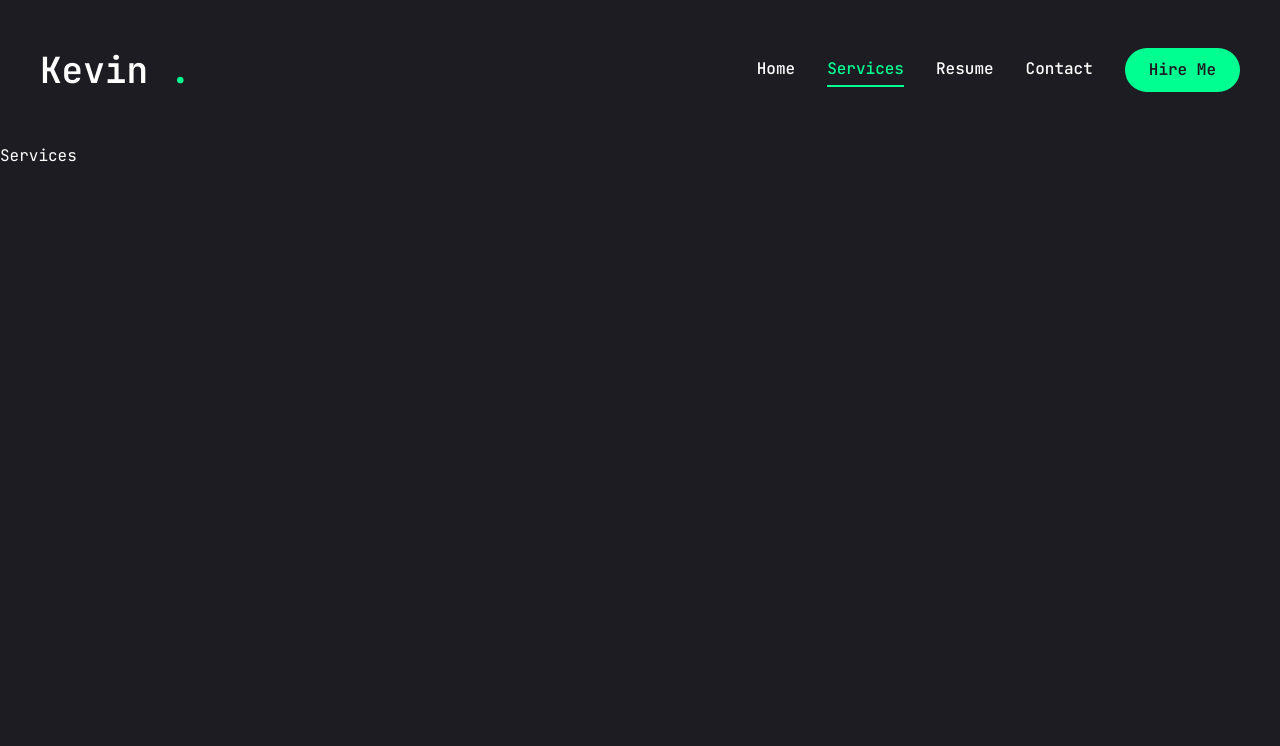
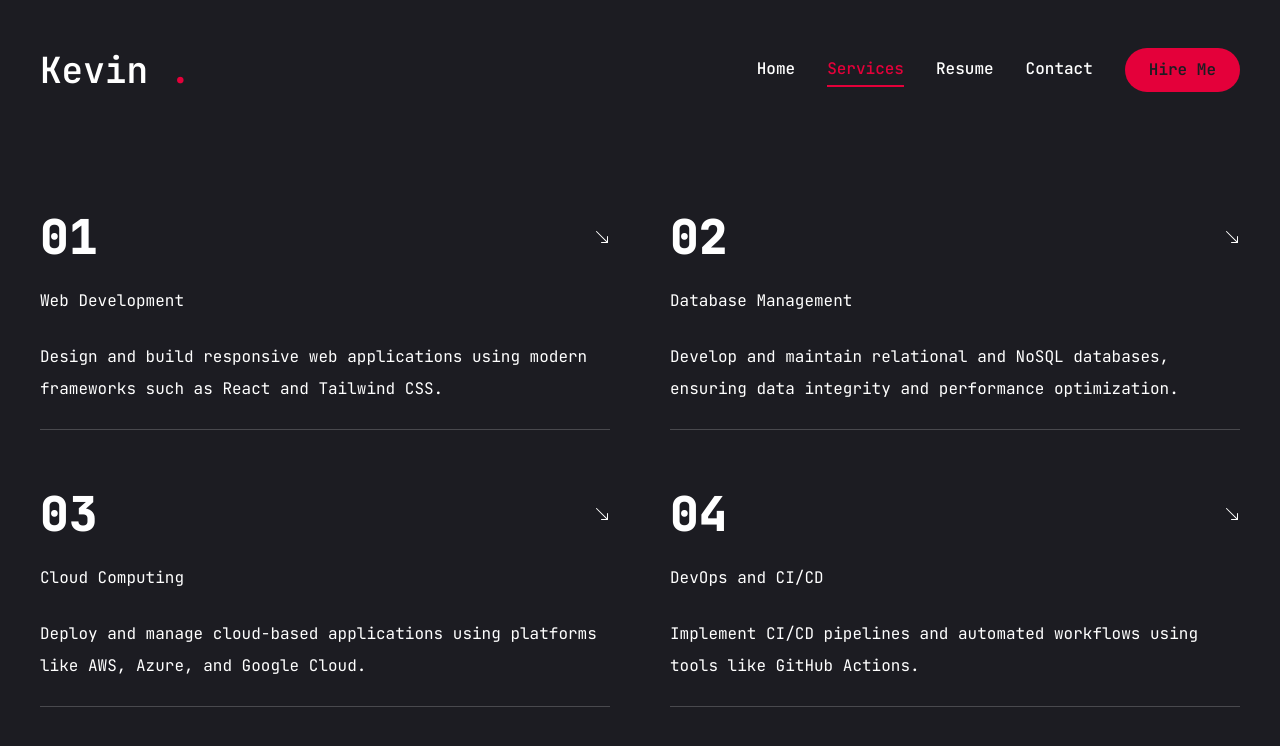
Before and after one commit to TheFifthNinja/TheFifthNinja, a Next.js app: page /services in a window 1280 px wide. Shown: the top 746 px of the page. Built offline with nearby package versions, Linux system fonts and the light colour scheme.

Commit message:
Home page done started on services

```diff
--- a/app/page.jsx
+++ b/app/page.jsx
@@ -4,13 +4,14 @@ import { FiDownload } from "react-icons/fi"
 // Components
 import Social from "@/components/Social"
 import Photo from "@/components/Photo"
+import Stats from "@/components/Stats"
 
 const page = () => {
   return <section className="h-full">
     <div className="container mx-auto h-full">
       <div className="flex flex-col xl:flex-row items-center justify-between xl:pt-8 xl:pb-24">
         {/* Text */}
-        <div className="text-center xl:text-left">
+        <div className="text-center xl:text-left order-2 xl:order-none">
           <span className="text-xl">Software Engineer</span>
           <h1 className="h1">
             Hello I'm <br /> <span className="text-accent">Kevin Albert</span>
@@ -40,11 +41,12 @@ const page = () => {
           </div>
         </div>
         {/* Photo */}
-        <div>
+        <div className="order-1 xl:order-none mb-8 xl:mb-0">
           <Photo />
         </div>
       </div>
     </div>
+    <Stats />
   </section>;
 }
 
--- a/app/services/page.jsx
+++ b/app/services/page.jsx
@@ -1,5 +1,74 @@
+"use client";
+
+import { BsArrowDownRight } from 'react-icons/bs';
+import Link from "next/link";
+
+const services = [
+  {
+    num: "01",
+    title: "Web Development",
+    description: "Design and build responsive web applications using modern frameworks such as React and Tailwind CSS.",
+    href: ""
+  },
+  {
+    num: "02",
+    title: "Database Management",
+    description: "Develop and maintain relational and NoSQL databases, ensuring data integrity and performance optimization.",
+    href: ""
+  },
+  {
+    num: "03",
+    title: "Cloud Computing",
+    description: "Deploy and manage cloud-based applications using platforms like AWS, Azure, and Google Cloud.",
+    href: ""
+  },
+  {
+    num: "04",
+    title: "DevOps and CI/CD",
+    description: "Implement CI/CD pipelines and automated workflows using tools like GitHub Actions.",
+    href: ""
+  }
+];
+
+import { motion } from "framer-motion";
+
 const Services = () => {
-  return <div>Services</div>
+  return (
+    <section className='min-h-[80vh] flex flex-col justify-center py-12 xl:py-0'>
+      <div className="container mx-auto">
+        <motion.div
+          initial={{ opacity: 0 }}
+          animate={{
+            opacity: 1,
+            transition: { delay: 2.4, duration: 0.4, ease: "easeIn" },
+          }}
+          className='grid grid-cols-1 md:grid-cols-2 gap-[60px]'
+        >
+          {services.map((service, index) => {
+            return (
+              <div
+              key={index}
+              className='flex-1 flex flex-col justify-center gap-6 group'>
+                {/* Top */}
+                <div className='w-full flex justify-between items-center'>
+                  <div className='text-5xl font-extrabold'>{service.num}</div>
+                  <Link href={service.href}>
+                    <BsArrowDownRight />
+                  </Link>
+                </div>
+                {/* Heading */}
+                <h2>{service.title}</h2>
+                {/* Description */}
+                <p>{service.description}</p>
+                {/* Border*/}
+                <div className='border-b border-white/20 w-full'></div>
+              </div>
+            );
+          })}
+        </motion.div>
+      </div>
+    </section>
+  );
 }
 
 export default Services
--- a/components/Photo.jsx
+++ b/components/Photo.jsx
@@ -1,7 +1,65 @@
-import React from 'react'
+"use client";
+
+import { motion } from "framer-motion";
+import Image from "next/image";
 
 const Photo = () => {
-  return
+    return (
+        <div className="w-full h-full relative">
+            <motion.div
+                initial={{ opacity: 0 }}
+                animate={{
+                    opacity: 1,
+                    transition: { delay: 2, duration: 0.4, ease: "easeIn" },
+                }}
+            >
+                {/* Image */}
+                <motion.div
+                    initial={{ opacity: 0 }}
+                    animate={{
+                        opacity: 1,
+                        transition: { delay: 2.4, duration: 0.4, ease: "easeInOut" },
+                    }}
+                    className="w-[298px] h-[298px] xl:w-[498px] xl:h-[498px] mix-blend-lighten absolute">
+                    <Image
+                        src="/assets/photo.png"
+                        priority
+                        quality={100}
+                        fill
+                        alt=""
+                        className="object-contain"
+                    />
+                </motion.div>
+                {/* Circle */}
+                <motion.svg
+                    className="w-[300px] xl:w-[506px] h-[300px] xl:h-[506px]"
+                    fill="transparent"
+                    viewBox="0 0 506 506"
+                    xmlns="http://www.w3.ord/2000/svg"
+                >
+                    <motion.circle
+                    cx="253"
+                    cy="253"
+                    r="250"
+                    stroke="#E4003A"
+                    strokeWidth="4"
+                    strokeLinecap="round"
+                    strokeLinejoin="round"
+                    inital={{ strokeDasharray: "24 10 0 0"}}
+                    animate={{
+                        strokeDasharray: ["15 128 25 25", "16 25 92 72", "4 250 22 22"],
+                        rotate: [120, 360],
+                    }}
+                    transition={{
+                        duration: 20,
+                        repeat: Infinity,
+                        repeatType: "reverse",
+                    }}
+                    />
+                </motion.svg>
+            </motion.div>
+        </div>
+    )
 }
 
 export default Photo
--- a/components/Stairs.jsx
+++ b/components/Stairs.jsx
@@ -1,6 +1,5 @@
 import { animate, motion } from 'framer-motion'
 
-// variants
 const stairAnimation = {
     initial: {
         top: "0%",
@@ -13,11 +12,11 @@ const stairAnimation = {
     },
 }
 
-// calculating the reverse index for stagger delay
 const reverseIndex = (index) => {
     const totalSteps = 6;
     return totalSteps - index - 1;
 }
+
 const Stairs = () => {
     return (
         <>
--- /dev/null
+++ b/components/Stats.jsx
@@ -0,0 +1,57 @@
+"use client";
+
+import CountUp from "react-countup";
+
+const stats = [
+    {
+        num: 3,
+        text: "Years of Experience",
+    },
+    {
+        num: 6,
+        text: "Projects Completed",
+    },
+    {
+        num: 15,
+        text: "Technologies Covered",
+    },
+    {
+        num: 200,
+        text: "Code Commits",
+    },
+];
+
+const Stats = () => {
+    return (
+        <section className="pt-4 pb-12 xl:pt-0 xl:pb-0">
+            <div className="container mx-auto">
+                <div className="flex flex-wrap gap-6 max-w-[80vw] mx-auto xl:max-w-none">
+                    {stats.map((item, index) => (
+                        <div
+                            className="flex-1 flex gap-4 items-center justify-center xl:justify-start"
+                            key={index}
+                        >
+                            <CountUp
+                                end={item.num}
+                                duration={5}
+                                delay={2}
+                                className="text-4xl xl:text-6xl font-extrabold"
+                            />
+                            <p
+                                className={`${
+                                    item.text.length < 15
+                                        ? "max-w-[100px]"
+                                        : "max-w-[150px]"
+                                } leading-snug text-white/80`}
+                            >
+                                {item.text}
+                            </p>
+                        </div>
+                    ))}
+                </div>
+            </div>
+        </section>
+    );
+};
+
+export default Stats;
--- a/package.json
+++ b/package.json
@@ -21,6 +21,7 @@
     "lucide-react": "^0.437.0",
     "next": "14.2.7",
     "react": "^18",
+    "react-countup": "^6.5.3",
     "react-dom": "^18",
     "react-icons": "^5.3.0",
     "tailwind-merge": "^2.5.2",
--- a/tailwind.config.js
+++ b/tailwind.config.js
@@ -20,8 +20,8 @@ module.exports = {
 			colors: {
 				primary: '#1c1c22',
 				accent: {
-					DEFAULT: '#00ff91',
-					hover: "#00e187",
+					DEFAULT: '#E4003A',
+					hover: "#E4003A",
 				}
 			}
 		}
```
Also changed, not shown: 2 other files (tests, documents, lock files or other folders).
